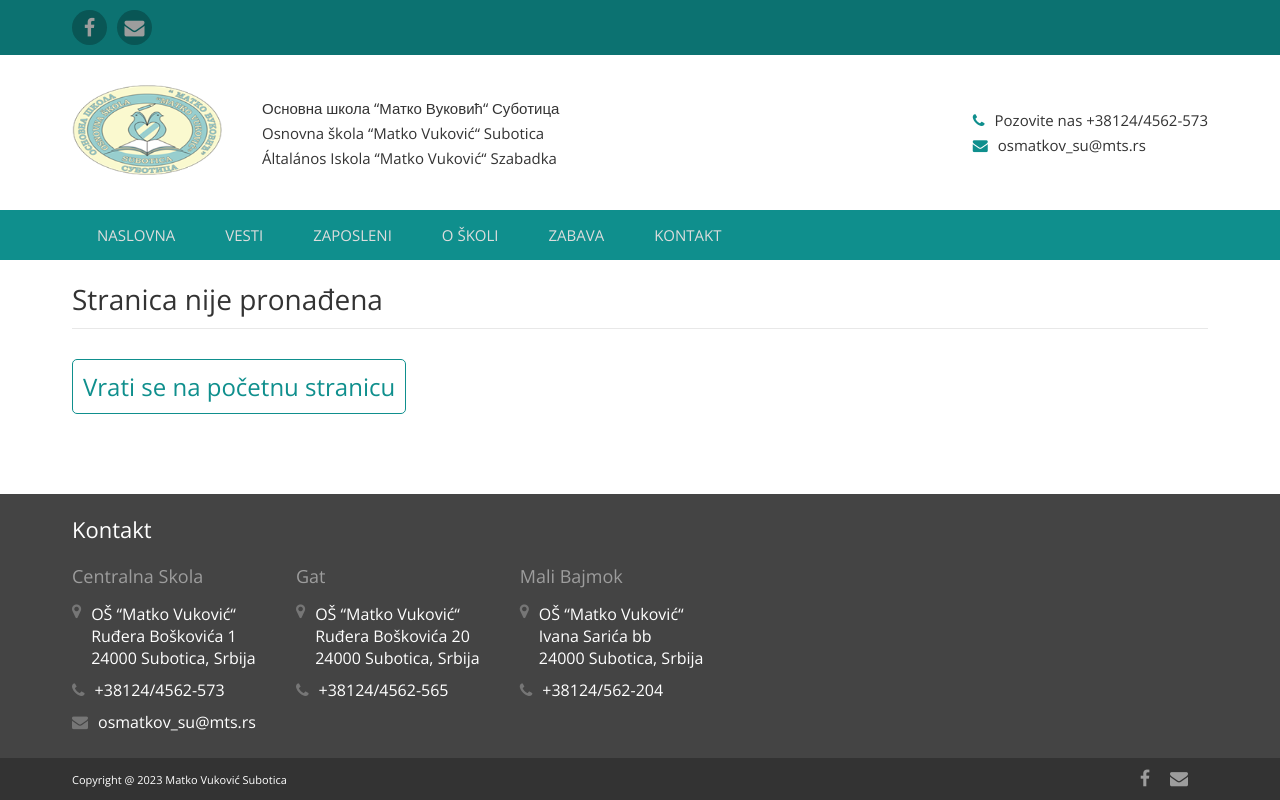
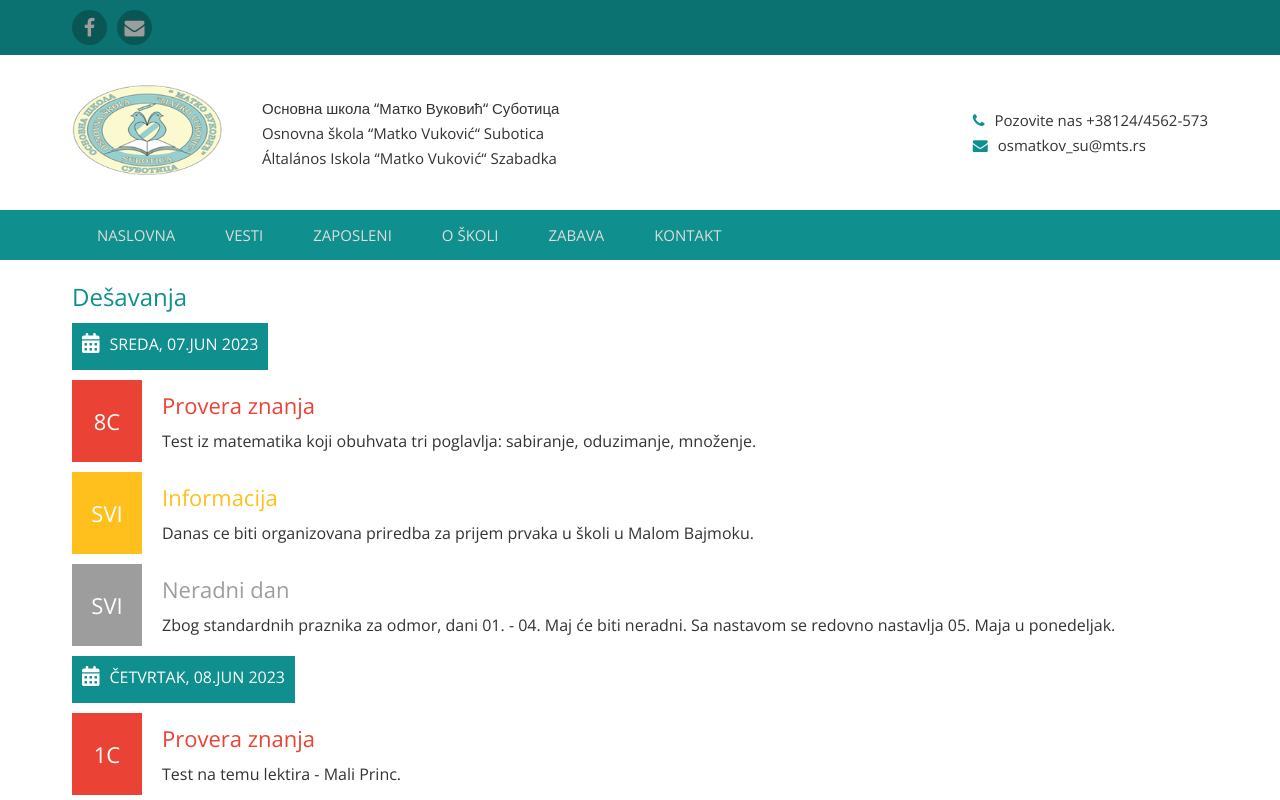
Before and after one commit to BojanIstvancic/matko-vukovic, a Next.js app: page /test in a window 1280 px wide. Before the commit this address had no page. Shown: the top 800 px of the page. Built offline with nearby package versions, Linux system fonts and the light colour scheme.

Commit message:
add event HTML and CSS

```diff
--- a/src/components/wordle/Row.tsx
+++ b/src/components/wordle/Row.tsx
@@ -43,7 +43,7 @@ const Letter = styled.div`
   }
 
   &.semicorrect {
-    background-color: var(--yellow-400);
+    background-color: var(--yellow-600);
   }
 
   &.incorrect {
--- /dev/null
+++ b/src/pages/test.tsx
@@ -0,0 +1,174 @@
+import Layout from "@/components/Layout";
+import Container from "@/components/Container";
+import styled from "styled-components";
+import { FontAwesomeIcon } from "@fortawesome/react-fontawesome";
+import { faCalendarDays } from "@fortawesome/free-solid-svg-icons";
+
+const EventInfo = styled.div`
+  width: 70px;
+  flex-shrink: 0;
+  margin-right: 20px;
+
+  display: flex;
+  align-items: center;
+  justify-content: center;
+
+  font-size: 22px;
+  text-transform: uppercase;
+`;
+const EventBody = styled.div`
+  padding: 10px 0;
+`;
+const EventTitle = styled.h3`
+  margin-bottom: 10px;
+`;
+const EvenText = styled.p`
+  margin-bottom: 0;
+`;
+const Event = styled.div`
+  display: flex;
+  margin-bottom: 10px;
+
+  &.exam {
+    ${EventInfo} {
+      background: var(--red-500);
+      color: var(--white);
+    }
+
+    ${EventTitle} {
+      color: var(--red-500);
+    }
+  }
+
+  &.info {
+    ${EventInfo} {
+      background: var(--yellow-600);
+      color: var(--white);
+    }
+
+    ${EventTitle} {
+      color: var(--yellow-600);
+    }
+  }
+
+  &.dayOff {
+    ${EventInfo} {
+      background: var(--gray-300);
+      color: var(--white);
+    }
+
+    ${EventTitle} {
+      color: var(--gray-300);
+    }
+  }
+`;
+
+const EventList = styled.div``;
+
+const EventListHeader = styled.div`
+  margin-bottom: 10px;
+  border-bottom: 2px solir var(--primary);
+`;
+const EventListHeaderContent = styled.div`
+  display: inline-flex;
+  padding: 10px;
+  background: var(--primary);
+`;
+const EventListHeaderText = styled.p`
+  margin-left: 10px;
+  color: var(--white);
+  text-transform: uppercase;
+`;
+
+const TestContainer: React.FC<{}> = () => {
+  const eventsData = [
+    {
+      date: "sreda, 07.jun 2023",
+      events: [
+        {
+          id: 1,
+          type: "exam",
+          group: "8c",
+          text: "Test iz matematika koji obuhvata tri poglavlja: sabiranje, oduzimanje, množenje.",
+        },
+        {
+          id: 2,
+          type: "info",
+          group: "all",
+          text: "Danas ce biti organizovana priredba za prijem prvaka u školi u Malom Bajmoku.",
+        },
+        {
+          id: 3,
+          type: "dayOff",
+          group: "all",
+          text: "Zbog standardnih praznika za odmor, dani 01. - 04. Maj će biti neradni. Sa nastavom se redovno nastavlja 05. Maja u ponedeljak.",
+        },
+      ],
+    },
+    {
+      date: "četvrtak, 08.jun 2023",
+      events: [
+        {
+          id: 4,
+          type: "exam",
+          group: "1c",
+          text: "Test na temu lektira - Mali Princ.",
+        },
+        {
+          id: 5,
+          type: "info",
+          group: "all",
+          text: "Danas ce 1. razredi škole u Malom Bajmoku ići u ZOO VRT.",
+        },
+        {
+          id: 6,
+          type: "dayOff",
+          group: "all",
+          text: "Zbog standardnih praznika za odmor, dani 01. - 04. Maj će biti neradni. Sa nastavom se redovno nastavlja 05. Maja u ponedeljak.",
+        },
+      ],
+    },
+  ];
+
+  const eventTypeLabels = {
+    info: "Informacija",
+    dayOff: "Neradni dan",
+    exam: "Provera znanja",
+  };
+
+  return (
+    <Layout title={"Matko Vuković | O školi"} content={"description"}>
+      <Container>
+        <>
+          <h2>Dešavanja</h2>
+          {eventsData.map((event, key) => (
+            <EventList key={key}>
+              <EventListHeader>
+                <EventListHeaderContent>
+                  <FontAwesomeIcon
+                    icon={faCalendarDays}
+                    style={{ fontSize: 20, color: "white" }}
+                  />
+                  <EventListHeaderText>{event.date}</EventListHeaderText>
+                </EventListHeaderContent>
+              </EventListHeader>
+              {event.events.map((singleEvent) => (
+                <Event key={singleEvent.id} className={singleEvent.type}>
+                  <EventInfo>
+                    {singleEvent.group === "all" ? "svi" : singleEvent.group}
+                  </EventInfo>
+                  <EventBody>
+                    <EventTitle>{eventTypeLabels[singleEvent.type]}</EventTitle>
+                    <EvenText>{singleEvent.text}</EvenText>
+                  </EventBody>
+                </Event>
+              ))}
+            </EventList>
+          ))}
+        </>
+      </Container>
+    </Layout>
+  );
+};
+
+export default TestContainer;
```
Also changed, not shown: src/components/Event.tsx (added), src/components/EventList.tsx (added).
